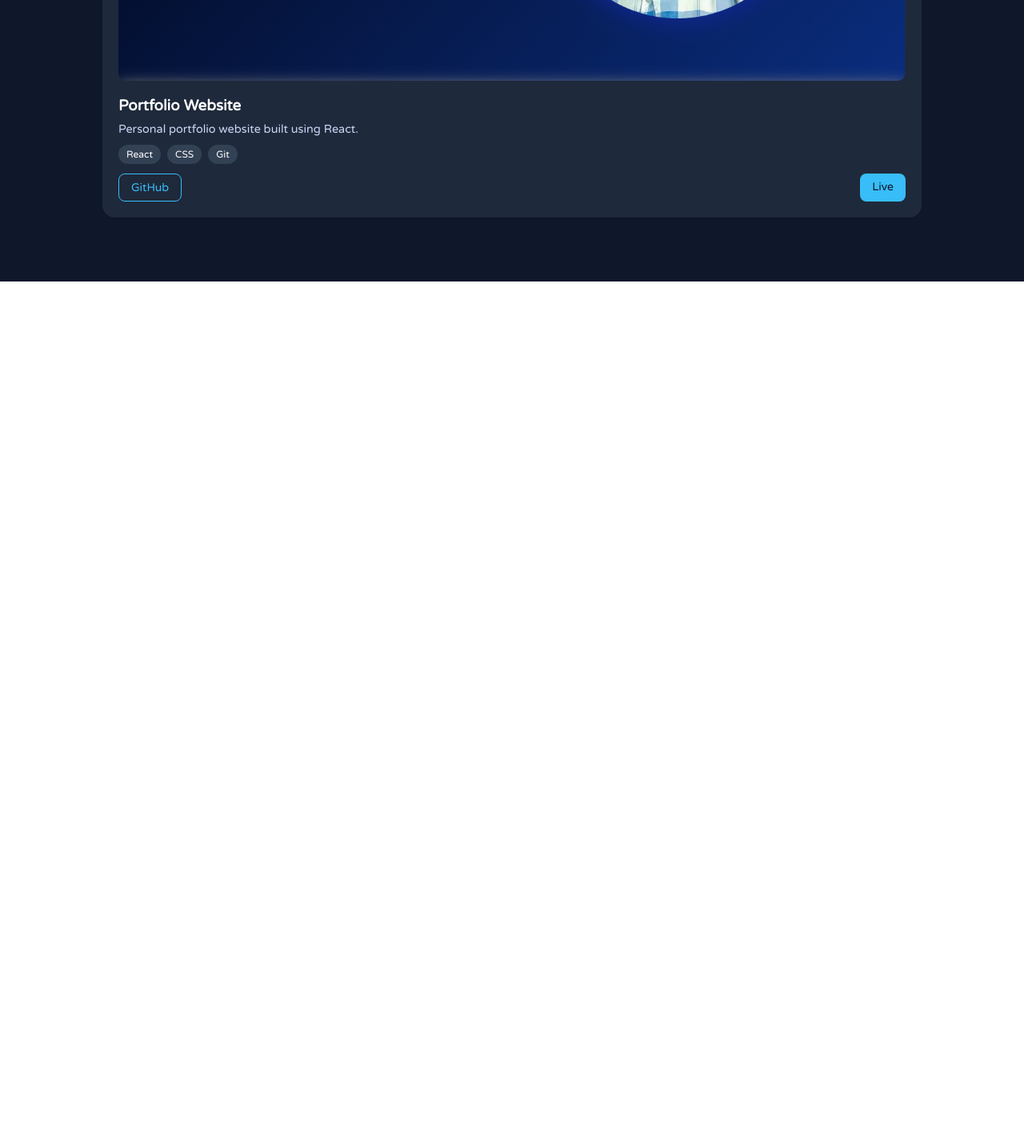
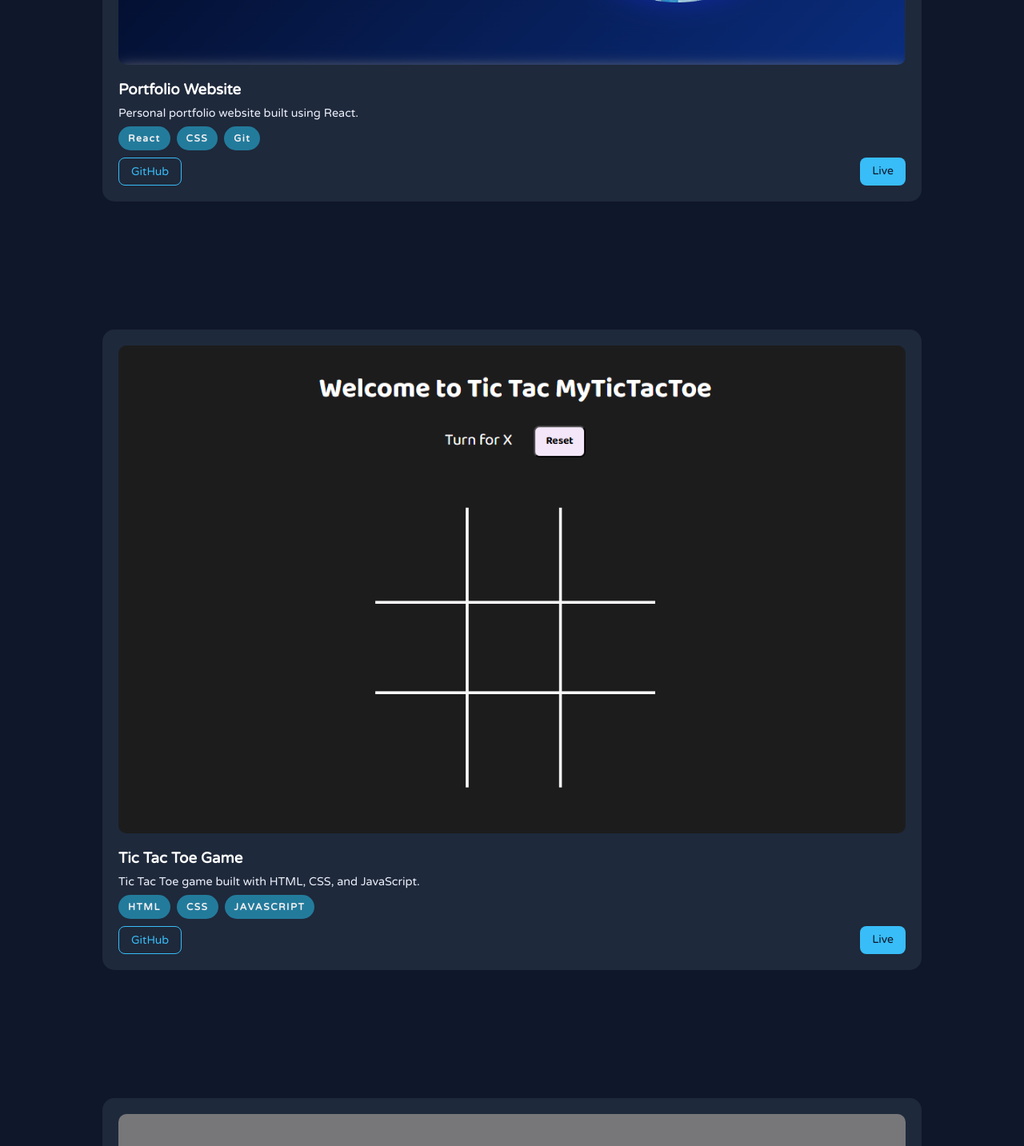
Before and after one commit to himanshu928/Portfolio-, a React (Vite) app: page / in a window 1280 px wide. Shown: the part 1940-3373 px from the top of the page at 80% size. Before the commit the page ends 2292 px from the top, so only its background shows below. Built offline with nearby package versions, Linux system fonts and the light colour scheme.

Commit message:
feat: Some projects added

```diff
--- a/src/components/Projects.css
+++ b/src/components/Projects.css
@@ -1,3 +1,5 @@
+@import url('https://fonts.googleapis.com/css2?family=Varela+Round&display=swap');
+
 .projects {
   padding: 80px 10%;
   background: #0f172a;
@@ -12,7 +14,7 @@
 .section-subtitle {
   text-align: center;
   color: #94a3b8;
-  margin-bottom: 50px;
+  margin-bottom: 30px;
 }
 
 .projects-grid {
@@ -26,16 +28,19 @@
   border-radius: 15px;
   padding: 20px;
   transition: 0.3s ease;
+  ;
 }
 
 .project-card:hover {
   transform: translateY(-10px);
-  box-shadow: 0 20px 40px rgba(0,0,0,0.4);
+  box-shadow: 0 20px 40px rgba(132, 131, 131, 0.4);
 }
 
 .project-card img {
   width: 100%;
   border-radius: 10px;
+  height: auto;
+
 }
 
 .project-card h3 {
@@ -44,16 +49,19 @@
 
 .project-card p {
   font-size: 0.9rem;
-  color: #cbd5f5;
+  color: #eceffa;
   margin-bottom: 12px;
 }
 
 .tech-stack span {
-  background: #334155;
-  padding: 5px 10px;
+  background: #237b9c;
+  padding: 8px 12px;
   border-radius: 20px;
   font-size: 12px;
   margin-right: 8px;
+  color: #f3f0f1;
+  font-weight: bold;
+  letter-spacing: 1.5px;
 }
 
 .project-links {
@@ -69,6 +77,17 @@
   font-size: 14px;
 }
 
+.project-links .first-link:hover {
+  background-color: rgb(47, 243, 8);
+  color: #022b58;
+  font-weight: bold;
+}
+.project-links .live-link:hover {
+  background-color: #ea0404;
+  color: #f1f5f9;
+  font-weight: bold;
+}
+
 .project-links a:first-child {
   border: 1px solid #38bdf8;
   color: #38bdf8;
--- a/src/components/Projects.jsx
+++ b/src/components/Projects.jsx
@@ -2,6 +2,7 @@ import "./Projects.css";
 
 const Projects = () => {
   return (
+    <>
     <section className="projects" id="projects">
       <h2 className="section-title">My Projects</h2>
       <p className="section-subtitle">
@@ -24,12 +25,60 @@ const Projects = () => {
           </div>
 
           <div className="project-links">
-            <a href="https://github.com/himanshu928" target="_blank">GitHub</a>
-            <a href="https://bucolic-centaur-5e3546.netlify.app/" target="_blank">Live</a>
+            <a href="https://github.com/himanshu928" target="_blank" className="first-link">GitHub</a>
+            <a href="https://bucolic-centaur-5e3546.netlify.app/" target="_blank" className="live-link">Live</a>
           </div>
         </div>
       </div>
     </section>
+
+      <div className="projects-grid projects ">
+        <div className="project-card">
+          <img src="/src/assets/tictactoe8090.png" alt="Project" />
+
+          <h3>Tic Tac Toe Game</h3>
+          <p>
+            Tic Tac Toe game built with HTML, CSS, and JavaScript.
+          </p>
+
+          <div className="tech-stack">
+            <span>HTML</span>
+            <span>CSS</span>
+            <span>JAVASCRIPT</span>
+          </div>
+
+          <div className="project-links">
+            <a href="https://github.com/himanshu928/Tic-tac-toe-game" target="_blank" className="first-link">GitHub</a>
+            <a href="https://tictactoe8090.netlify.app/" target="_blank" className="live-link">Live</a>
+          </div>
+        </div>
+      </div>
+
+
+      <div className="projects-grid projects ">
+        <div className="project-card">
+          <img src="/src/assets/calculator8090.png" alt="Project" />
+
+          <h3>Calculator App</h3>
+          <p>
+            Calculator app built with HTML, CSS, and JavaScript.
+          </p>
+
+          <div className="tech-stack">
+            <span>HTML</span>
+            <span>CSS</span>
+            <span>JAVASCRIPT</span>
+          </div>
+
+          <div className="project-links">
+            <a href="https://github.com/himanshu928/Calculator-Project" target="_blank" className="first-link">GitHub</a>
+            <a href="https://calulator8090.netlify.app/" target="_blank" className="live-link">Live</a>
+          </div>
+        </div>
+      </div>
+
+
+    </>
   );
 };
 
```
Also changed, not shown: src/assets/calculator8090.png (added), src/assets/tictactoe8090.png (added).
